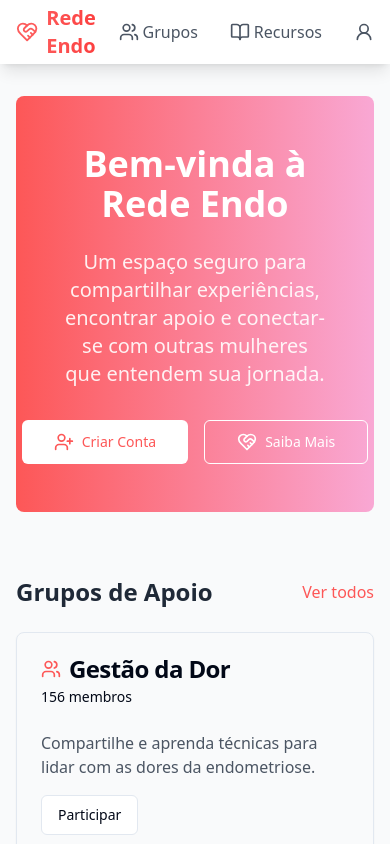
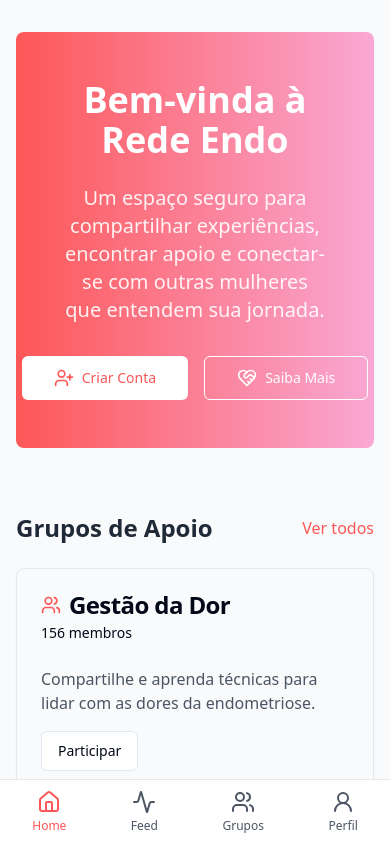
Before and after one commit to alanabs0/empoderamento-uterino-43, a React (Vite) app: page / in a window 390 px wide. Shown: the top 844 px of the page. Built offline with nearby package versions, Linux system fonts and the light colour scheme.

Commit message:
Make feed navigation mobile-friendly
Updated the feed page to include bottom navigation buttons with icons for easier access on mobile devices.
[skip gpt_engineer]

```diff
--- a/src/components/Header.jsx
+++ b/src/components/Header.jsx
@@ -1,5 +1,5 @@
-import { HeartHandshake, Users, BookOpen, UserRound, Settings, LogOut } from "lucide-react";
-import { Link } from "react-router-dom";
+import { HeartHandshake, Users, BookOpen, UserRound, Settings, LogOut, Home, Activity } from "lucide-react";
+import { Link, useLocation } from "react-router-dom";
 import {
   DropdownMenu,
   DropdownMenuContent,
@@ -8,8 +8,11 @@ import {
 } from "@/components/ui/dropdown-menu";
 
 const Header = () => {
+  const location = useLocation();
+
   return (
-    <header className="bg-white shadow-lg">
+    <>
+      <header className="bg-white shadow-lg hidden md:block">
         <div className="container mx-auto px-4">
           <div className="flex items-center justify-between h-16">
             <Link to="/" className="flex items-center space-x-2">
@@ -20,6 +23,13 @@ const Header = () => {
             </Link>
 
             <nav className="flex items-center space-x-8">
+              <Link
+                to="/feed"
+                className="flex items-center space-x-1 text-gray-600 hover:text-primary transition-all hover:scale-105"
+              >
+                <Activity className="h-5 w-5" />
+                <span>Feed</span>
+              </Link>
               <Link
                 to="/grupos"
                 className="flex items-center space-x-1 text-gray-600 hover:text-primary transition-all hover:scale-105"
@@ -61,6 +71,52 @@ const Header = () => {
           </div>
         </div>
       </header>
+
+      {/* Mobile Bottom Navigation */}
+      <nav className="md:hidden fixed bottom-0 left-0 right-0 bg-white border-t border-gray-200 pb-safe">
+        <div className="flex justify-around items-center h-16">
+          <Link
+            to="/"
+            className={`flex flex-col items-center space-y-1 ${
+              location.pathname === "/" ? "text-primary" : "text-gray-600"
+            }`}
+          >
+            <Home className="h-6 w-6" />
+            <span className="text-xs">Home</span>
+          </Link>
+
+          <Link
+            to="/feed"
+            className={`flex flex-col items-center space-y-1 ${
+              location.pathname === "/feed" ? "text-primary" : "text-gray-600"
+            }`}
+          >
+            <Activity className="h-6 w-6" />
+            <span className="text-xs">Feed</span>
+          </Link>
+
+          <Link
+            to="/grupos"
+            className={`flex flex-col items-center space-y-1 ${
+              location.pathname === "/grupos" ? "text-primary" : "text-gray-600"
+            }`}
+          >
+            <Users className="h-6 w-6" />
+            <span className="text-xs">Grupos</span>
+          </Link>
+
+          <Link
+            to="/profile"
+            className={`flex flex-col items-center space-y-1 ${
+              location.pathname === "/profile" ? "text-primary" : "text-gray-600"
+            }`}
+          >
+            <UserRound className="h-6 w-6" />
+            <span className="text-xs">Perfil</span>
+          </Link>
+        </div>
+      </nav>
+    </>
   );
 };
 
--- a/src/pages/Feed.jsx
+++ b/src/pages/Feed.jsx
@@ -64,7 +64,7 @@ const Feed = () => {
   };
 
   return (
-    <div className="min-h-screen bg-gray-50">
+    <div className="min-h-screen bg-gray-50 pb-20 md:pb-0">
       <Header />
 
       <main className="container mx-auto px-4 py-8">
```
Lines whose indentation alone changed are shown as unchanged.
